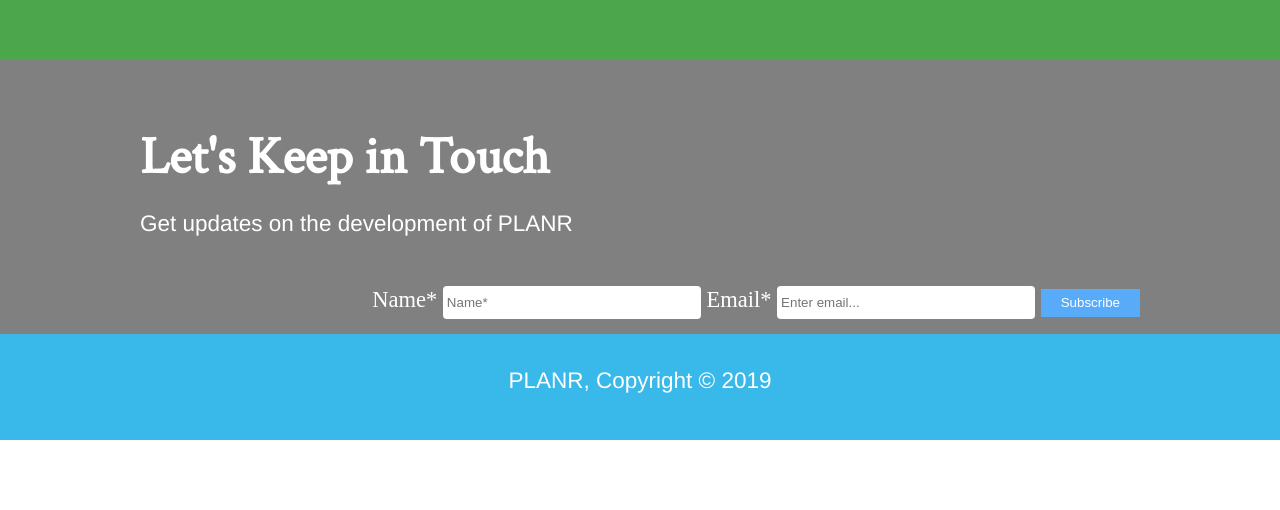
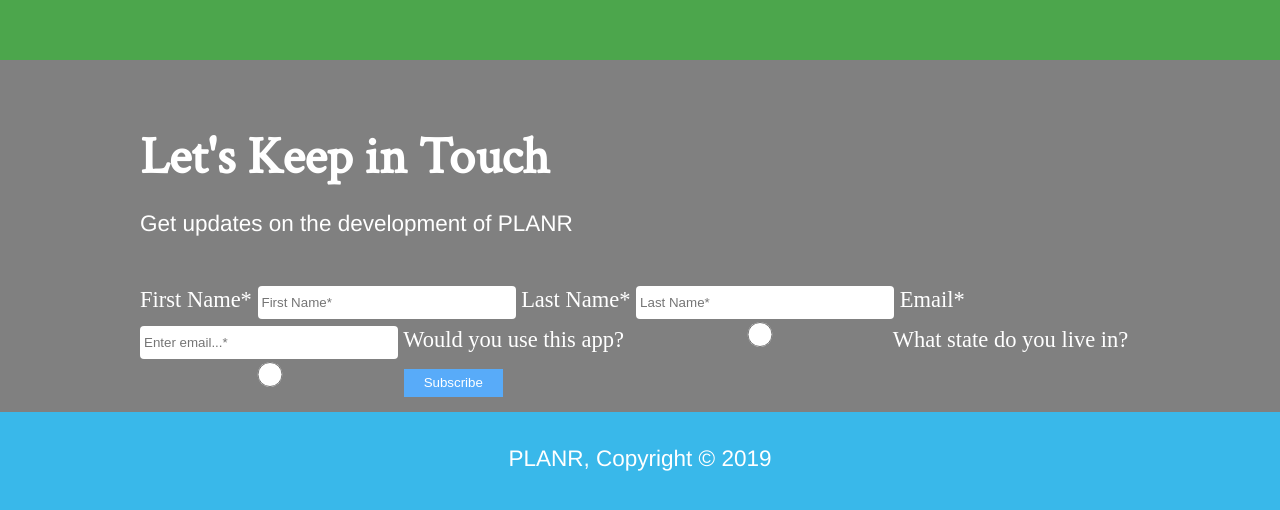
Before and after one commit to jusa1470/planr, a plain HTML site: page landing_page/index.html in a window 1280 px wide. Shown: the part 3341-3851 px from the top of the page. Before the commit the page ends 3781 px from the top, so only its background shows below. Drawn offline with Linux system fonts and the light colour scheme.

Commit message:
add google form

```diff
--- a/landing_page/index.html
+++ b/landing_page/index.html
@@ -81,11 +81,17 @@
 			<div class="container">
 				<h2>Let's Keep in Touch</h2>
 				<p>Get updates on the development of PLANR</p>
-				<form>
-				<label>Name*</label>
-					<input type="text" placeholder="Name*" name="" required>
+				<form action="https://docs.google.com/forms/d/e/1FAIpQLSc-25PwtxtC1KlL_QBCIPuwV88Q3o6auMklBibVDgBUyc0VaA/formResponse">
+					<label>First Name*</label>
+					<input type="text" placeholder="First Name*" name="entry.2005620554" required>
+					<label>Last Name*</label>
+					<input type="text" placeholder="Last Name*" name="entry.839337160"required>
 					<label>Email*</label>
-					<input type="email" placeholder="Enter email..." name="" required>
+					<input type="email" placeholder="Enter email...*" name="entry.1045781291" required>
+					<label>Would you use this app?</label>
+					<input type="radio" name="entry.1428946079">
+					<label>What state do you live in?</label>
+					<input type="radio" name="entry.556077003">
 					<button type="submit" class="button1">Subscribe</button>
 				</form>
 			</div>
```
